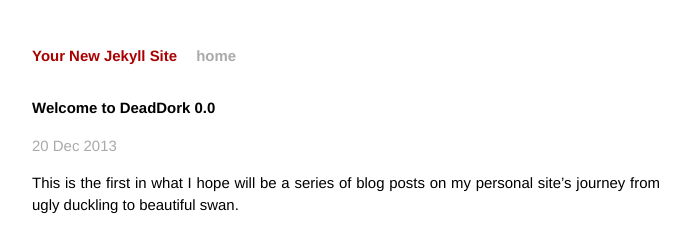
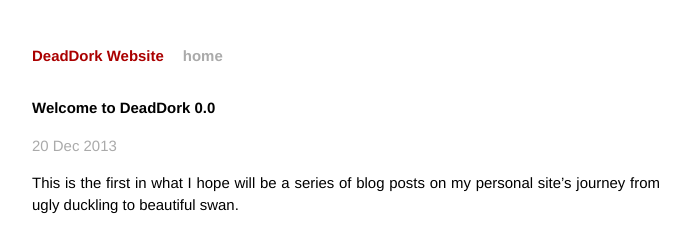
Before and after one commit to DeadDork/deaddork.com, a Jekyll site: the page built from _posts/2013-12-20-Welcome-DeadDork-0.0.markdown, in a window 1280 px wide. Shown: the top 235 px of the page, without its empty margins (294-985 px from the left). Built offline with Jekyll 4.4.1, drawn with Linux system fonts in a browser that asks for light colours; Markdown is read by kramdown in place of the engine named in the settings.

Commit message:
Changed "name: "

```diff
--- a/_config.yml
+++ b/_config.yml
@@ -1,3 +1,3 @@
-name: Your New Jekyll Site
+name: DeadDork Website
 markdown: redcarpet
 pygments: true
```
